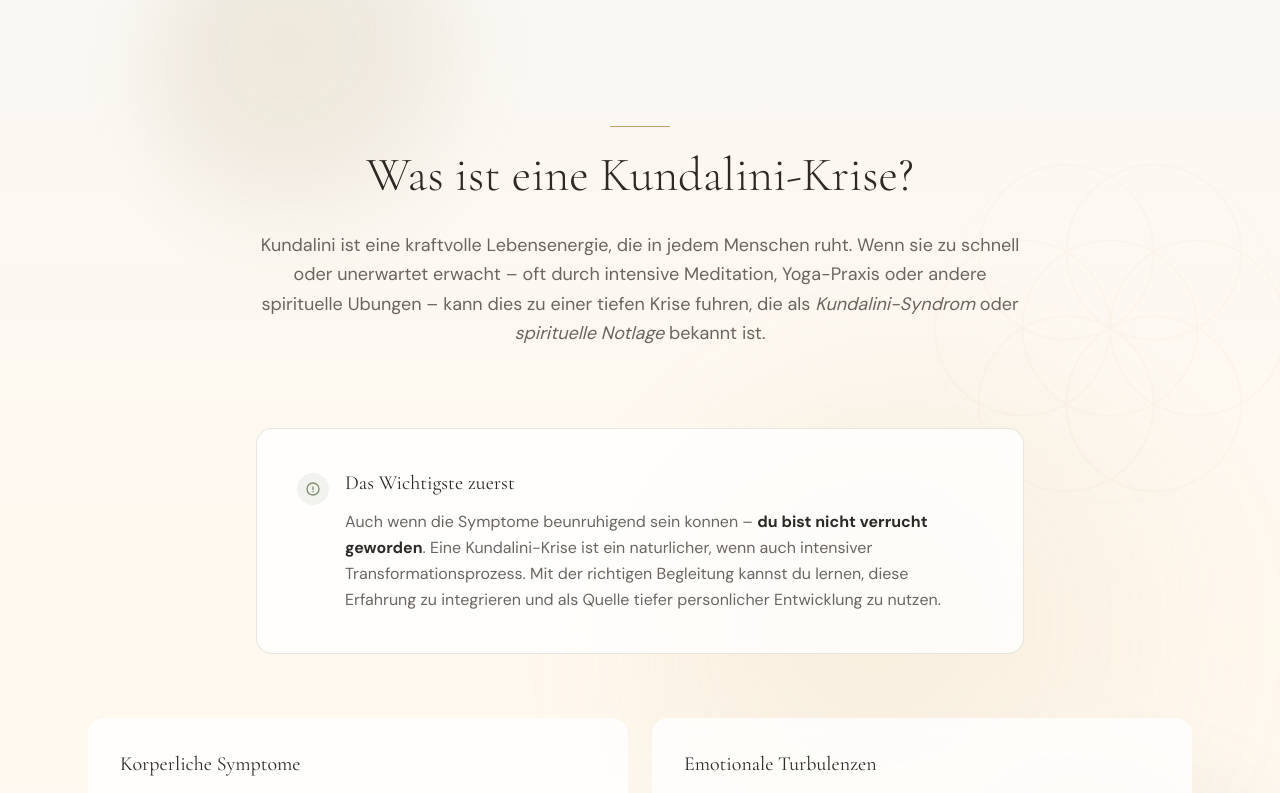
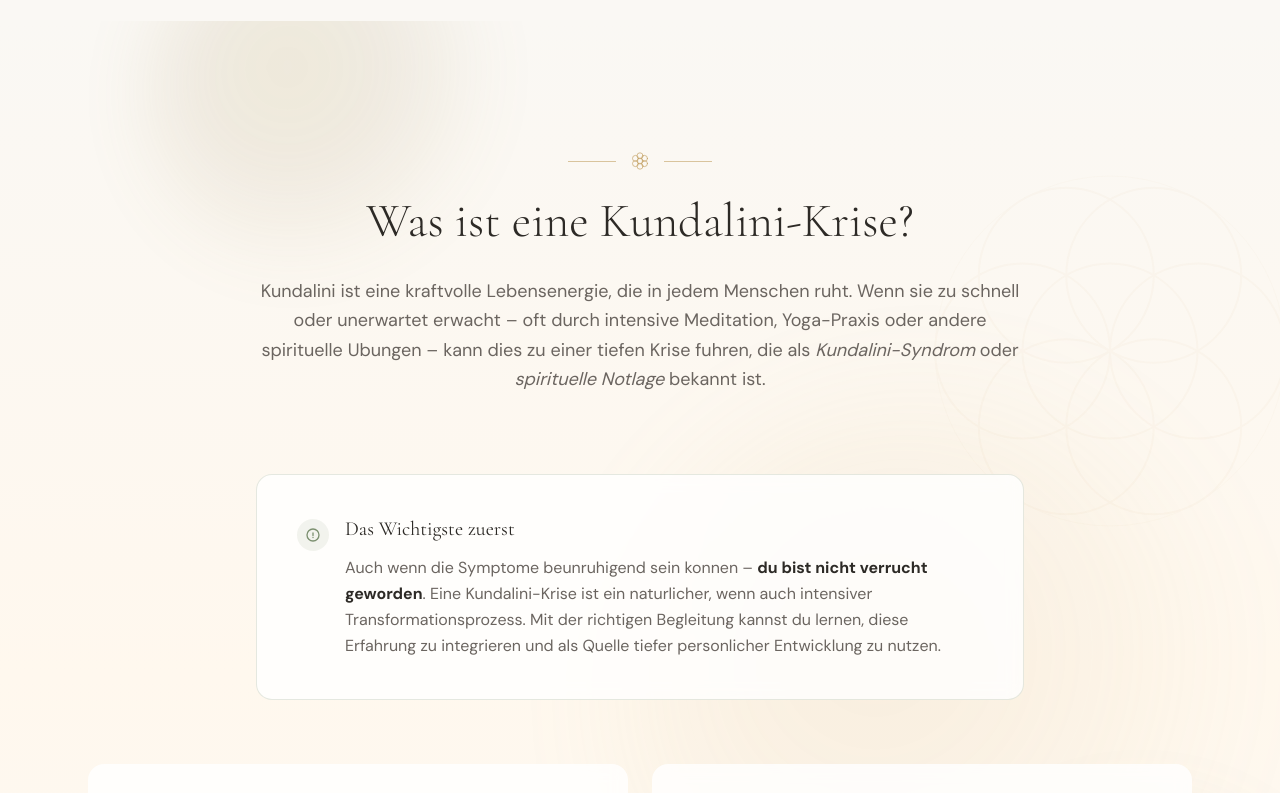
Before and after one commit to restitutio777/yoga-coaching-britta-iven, a Next.js app: page / in a window 1280 px wide. Shown: the part 2000-2793 px from the top of the page. Built offline with nearby package versions, Linux system fonts and the light colour scheme.

Commit message:
Add Seed of Life ornament as recurring section anchor
Replaces the plain gold line with a delicate Seed of Life mandala
flanked by thin gold lines, used across all section headers as a
brand signature.

Co-Authored-By: Claude Opus 4.7 <noreply@anthropic.com>

```diff
--- a/src/components/AboutSection.tsx
+++ b/src/components/AboutSection.tsx
@@ -1,5 +1,6 @@
 import Image from "next/image";
 import { EnergyField } from "@/components/EnergyOrb";
+import { SectionOrnament } from "@/components/SectionOrnament";
 
 export function AboutSection() {
   return (
@@ -29,7 +30,7 @@ export function AboutSection() {
 
           {/* Text content */}
           <div>
-            <div className="ornament-line mb-6" />
+            <SectionOrnament className="mb-6" />
             <h2 className="font-serif text-4xl md:text-5xl font-light text-warm-dark mb-8">
               Uber mich
             </h2>
--- a/src/components/ApproachSection.tsx
+++ b/src/components/ApproachSection.tsx
@@ -1,5 +1,6 @@
 import { EnergyField } from "@/components/EnergyOrb";
 import { SacredGeometry } from "@/components/SacredGeometry";
+import { SectionOrnament } from "@/components/SectionOrnament";
 
 export function ApproachSection() {
   const steps = [
@@ -42,9 +43,7 @@ export function ApproachSection() {
       <div className="relative z-10 max-w-6xl mx-auto px-6">
         {/* Section header */}
         <div className="max-w-3xl mx-auto text-center mb-20">
-          <div className="flex justify-center mb-6">
-            <div className="ornament-line" />
-          </div>
+          <SectionOrnament align="center" className="mb-6" />
           <h2 className="font-serif text-4xl md:text-5xl font-light text-warm-dark mb-8">
             Mein Ansatz
           </h2>
--- a/src/components/ContactSection.tsx
+++ b/src/components/ContactSection.tsx
@@ -2,6 +2,7 @@
 
 import { useState } from "react";
 import { EnergyField } from "@/components/EnergyOrb";
+import { SectionOrnament } from "@/components/SectionOrnament";
 
 // TODO: Replace with your actual Calendly scheduling URL
 const CALENDLY_URL = "https://calendly.com/britta-iven/erstgesprach";
@@ -108,7 +109,7 @@ export function ContactSection() {
         <div className="grid md:grid-cols-2 gap-16">
           {/* Left: Info */}
           <div>
-            <div className="ornament-line mb-6" />
+            <SectionOrnament className="mb-6" />
             <h2 className="font-serif text-4xl md:text-5xl font-light text-warm-dark mb-8">
               Lass uns sprechen
             </h2>
--- a/src/components/CrisisSection.tsx
+++ b/src/components/CrisisSection.tsx
@@ -1,5 +1,6 @@
 import { EnergyField } from "@/components/EnergyOrb";
 import { SacredGeometry } from "@/components/SacredGeometry";
+import { SectionOrnament } from "@/components/SectionOrnament";
 
 export function CrisisSection() {
   const symptoms = [
@@ -42,9 +43,7 @@ export function CrisisSection() {
       <div className="relative z-10 max-w-6xl mx-auto px-6">
         {/* Section header */}
         <div className="max-w-3xl mx-auto text-center mb-20">
-          <div className="flex justify-center mb-6">
-            <div className="ornament-line" />
-          </div>
+          <SectionOrnament align="center" className="mb-6" />
           <h2 className="font-serif text-4xl md:text-5xl font-light text-warm-dark mb-8">
             Was ist eine Kundalini-Krise?
           </h2>
--- /dev/null
+++ b/src/components/SectionOrnament.tsx
@@ -0,0 +1,33 @@
+type Props = {
+  align?: "left" | "center";
+  className?: string;
+};
+
+export function SectionOrnament({ align = "left", className = "" }: Props) {
+  const justify = align === "center" ? "justify-center" : "justify-start";
+  return (
+    <div className={`flex items-center gap-3 ${justify} ${className}`}>
+      <span className="h-px w-12 bg-gold/60" />
+      <svg
+        viewBox="0 0 32 32"
+        className="h-6 w-6 text-gold"
+        fill="none"
+        stroke="currentColor"
+        strokeWidth="0.9"
+        strokeLinecap="round"
+        strokeLinejoin="round"
+        aria-hidden="true"
+      >
+        {/* Seed of life — 1 center + 6 surrounding circles */}
+        <circle cx="16" cy="16" r="4" />
+        <circle cx="16" cy="9.07" r="4" />
+        <circle cx="16" cy="22.93" r="4" />
+        <circle cx="22" cy="12.54" r="4" />
+        <circle cx="22" cy="19.46" r="4" />
+        <circle cx="10" cy="12.54" r="4" />
+        <circle cx="10" cy="19.46" r="4" />
+      </svg>
+      <span className="h-px w-12 bg-gold/60" />
+    </div>
+  );
+}
--- a/src/components/ServicesSection.tsx
+++ b/src/components/ServicesSection.tsx
@@ -1,4 +1,5 @@
 import { EnergyField } from "@/components/EnergyOrb";
+import { SectionOrnament } from "@/components/SectionOrnament";
 
 export function ServicesSection() {
   const services = [
@@ -45,7 +46,7 @@ export function ServicesSection() {
       <div className="relative z-10 max-w-6xl mx-auto px-6">
         {/* Section header */}
         <div className="max-w-3xl mb-20">
-          <div className="ornament-line mb-6" />
+          <SectionOrnament className="mb-6" />
           <h2 className="font-serif text-4xl md:text-5xl font-light text-warm-dark mb-6">
             Mein Angebot
           </h2>
--- a/src/components/TestimonialsSection.tsx
+++ b/src/components/TestimonialsSection.tsx
@@ -1,4 +1,5 @@
 import { EnergyField } from "@/components/EnergyOrb";
+import { SectionOrnament } from "@/components/SectionOrnament";
 
 export function TestimonialsSection() {
   const testimonials = [
@@ -27,9 +28,7 @@ export function TestimonialsSection() {
       <div className="relative z-10 max-w-6xl mx-auto px-6">
         {/* Section header */}
         <div className="max-w-3xl mx-auto text-center mb-16">
-          <div className="flex justify-center mb-6">
-            <div className="ornament-line" />
-          </div>
+          <SectionOrnament align="center" className="mb-6" />
           <h2 className="font-serif text-4xl md:text-5xl font-light text-warm-dark mb-6">
             Stimmen
           </h2>
```
